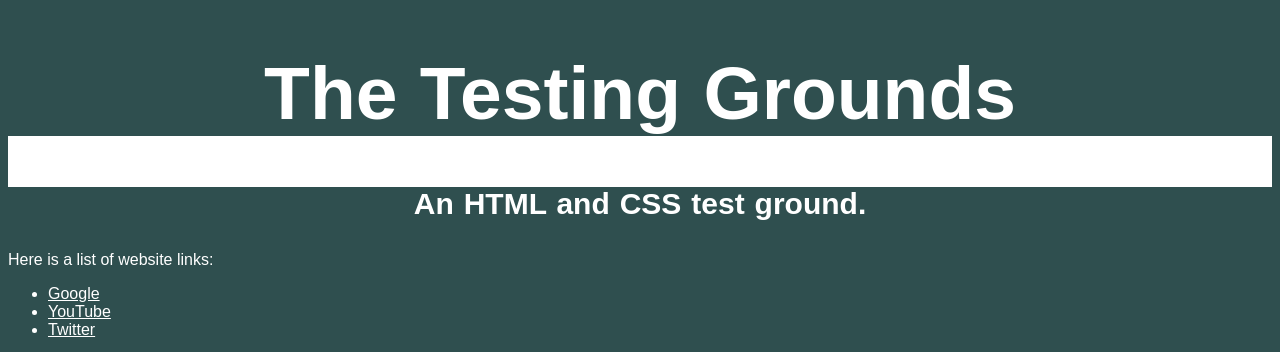
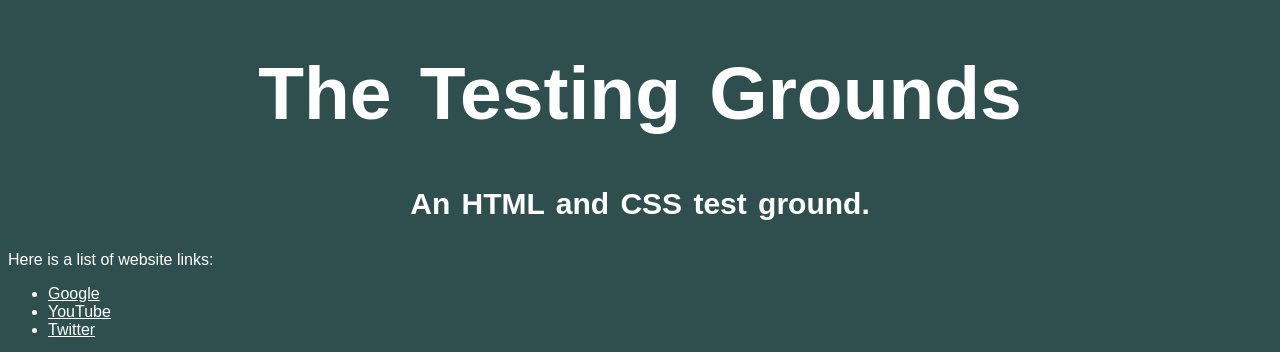
Before and after one commit to JohnyNich/The-testing-grounds, a plain HTML site: page index.html in a window 1280 px wide. Shown: the top 352 px of the page. Drawn offline with Linux system fonts and the light colour scheme.

Commit message:
Fixed up issue with divs
I fixed up an issue I was having with divs, which was caused because I was trying to put a white border around all the contents of #main_heading.

```diff
--- a/style.css
+++ b/style.css
@@ -4,10 +4,8 @@
  color: White;
 }
 
-#main_heading{
+#main_heading *{
  font-weight: bold;
- color: DarkSlateGray;
- background-color: white;
  text-align: center;
  word-spacing: 0.1em;
 }
```
